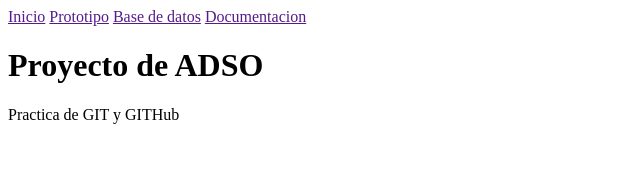
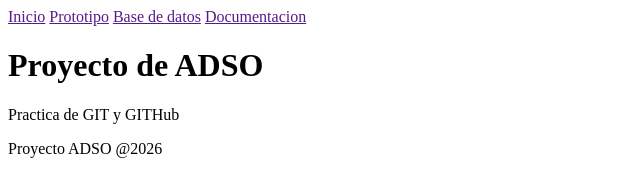
Before and after one commit to zpojeda/proyecto-adso, a plain HTML site: page index.html in a window 1280 px wide. Shown: the whole page, without its empty margins (0-640 px from the left). Drawn offline with Linux system fonts and the light colour scheme.

Commit message:
Agregar el footer al proyecto

```diff
--- a/index.html
+++ b/index.html
@@ -17,5 +17,10 @@
     <h1>Proyecto de ADSO</h1>
     <p>Practica de GIT y GITHub</p>
 
+
+    <footer>
+        <p>Proyecto ADSO @2026</p>
+    </footer>
+
 </body>
 </html>
```
